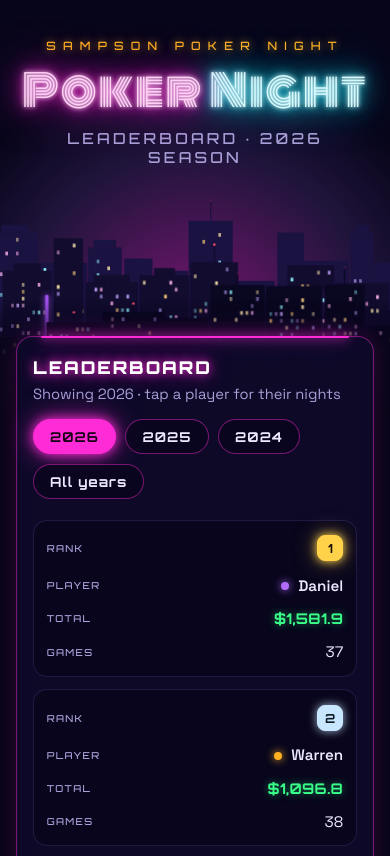
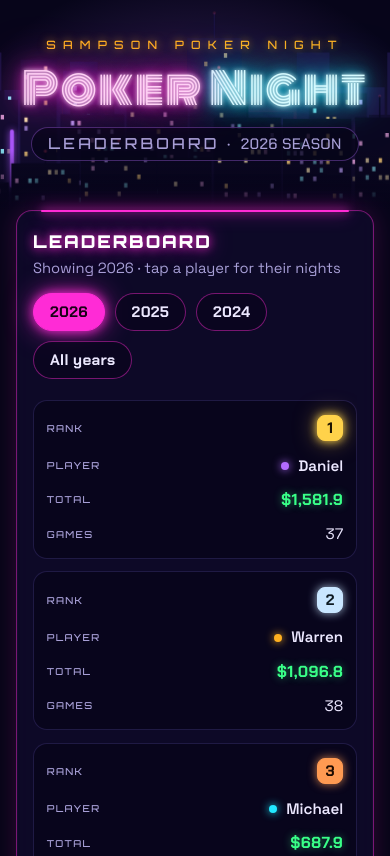
Before and after one commit to TheyCallMeKWAM/Poker-Leaderboard, a plain HTML site: page index.html in a window 390 px wide. Shown: the top 856 px of the page. Drawn offline with nearby package versions, Linux system fonts and the light colour scheme.

Commit message:
Move skyline behind the title, easier-to-read numbers, more race names
- The city now fills a shorter header, behind the title, so the page
  starts higher
- Numbers (totals, ranks, years, chart axes and tags) use Chakra Petch
  instead of Orbitron
- Race name tags spread apart instead of being dropped: every player
  gets a tag on desktop, up to 12 on phones

Co-Authored-By: Claude Opus 5.5 <noreply@anthropic.com>
Claude-Session: https://claude.ai/code/session_016oENKbWM4ueXX3K2ZTUxUg

```diff
--- a/app.js
+++ b/app.js
@@ -898,7 +898,7 @@
                         maxRotation: showAllLabels ? 50 : (compact ? 45 : 0),
                         minRotation: showAllLabels ? 50 : 0,
                         font: {
-                            size: compact ? 10 : 12
+                            size: compact ? 11 : 12
                         }
                     },
                     grid: {
@@ -913,7 +913,7 @@
                         color: "#a79fd6",
                         stepSize: yStepSize,
                         font: {
-                            size: compact ? 10 : 12
+                            size: compact ? 11 : 12
                         },
                         callback: (value) => {
                             if (compact) {
@@ -930,6 +930,11 @@
         };
     }
 
+    if (window.Chart) {
+        window.Chart.defaults.font.family = '"Chakra Petch", "Space Grotesk", sans-serif';
+        window.Chart.defaults.font.size = 12;
+    }
+
     const years = getYears();
     buildYearButtons(years);
     setActiveYear(currentYear);
--- a/index.html
+++ b/index.html
@@ -8,7 +8,7 @@
     <link rel="stylesheet" href="styles.css">
     <link rel="preconnect" href="https://fonts.googleapis.com">
     <link rel="preconnect" href="https://fonts.gstatic.com" crossorigin>
-    <link href="https://fonts.googleapis.com/css2?family=Monoton&family=Orbitron:wght@500;700;900&family=Space+Grotesk:wght@400;500;600;700&display=swap" rel="stylesheet">
+    <link href="https://fonts.googleapis.com/css2?family=Chakra+Petch:wght@500;600;700&family=Monoton&family=Orbitron:wght@500;700;900&family=Space+Grotesk:wght@400;500;600;700&display=swap" rel="stylesheet">
     <script src="https://cdn.jsdelivr.net/npm/chart.js@4.4.1/dist/chart.umd.js" defer></script>
     <script src="data.js" defer></script>
     <script src="data-2024.js" defer></script>
--- a/race.js
+++ b/race.js
@@ -86,8 +86,8 @@
 
     function padding() {
         return isNarrow()
-            ? { left: 52, right: 58, top: 34, bottom: 26 }
-            : { left: 56, right: 104, top: 38, bottom: 30 };
+            ? { left: 52, right: 12, top: 34, bottom: 26 }
+            : { left: 60, right: 130, top: 38, bottom: 30 };
     }
 
     function niceStep(range) {
@@ -176,7 +176,7 @@
 
     function drawGrid() {
         const p = padding();
-        ctx.font = `500 ${isNarrow() ? 10 : 11}px "Space Grotesk", sans-serif`;
+        ctx.font = `600 ${isNarrow() ? 11 : 12}px "Chakra Petch", "Space Grotesk", sans-serif`;
         ctx.textBaseline = "middle";
         ctx.textAlign = "right";
         for (let v = yMin; v <= yMax + 0.001; v += yStep) {
@@ -237,7 +237,7 @@
         // Date pill riding the top of the scanline.
         const idx = Math.round(t);
         const text = dates[idx] ? nightLabel(idx) : "";
-        ctx.font = `700 ${isNarrow() ? 10 : 11}px "Orbitron", sans-serif`;
+        ctx.font = `700 ${isNarrow() ? 12 : 13}px "Chakra Petch", sans-serif`;
         const tw = ctx.measureText(text).width + 16;
         let px = x - tw / 2;
         px = Math.max(4, Math.min(width - tw - 4, px));
@@ -343,51 +343,67 @@
         drawLabels();
     }
 
-    // Name tags next to the dots. Biggest totals (and the followed player)
-    // get first claim on space; anything that would overlap is skipped.
+    // Name tags next to the dots. As many as fit the graph's height get a tag:
+    // the followed player first, then the biggest totals. Tags that would
+    // overlap are spread apart vertically, with a thin line back to their dot.
     function drawLabels() {
+        if (heads.length === 0) {
+            return;
+        }
         const narrow = isNarrow();
-        const limit = selected ? 1 : (narrow ? 7 : 16);
-        const fontSize = narrow ? 10 : 12;
-        ctx.font = `600 ${fontSize}px "Space Grotesk", sans-serif`;
+        const p = padding();
+        const fontSize = narrow ? 10.5 : 12;
+        const lh = fontSize + 5;
+        const gap = 2;
+        const top = p.top - 6;
+        const bottom = height - p.bottom + 4;
+        // On phones, cap the tags so they don't bury the lines.
+        const capacity = Math.min(narrow ? 12 : Infinity, Math.floor((bottom - top) / (lh + gap)));
+        ctx.font = `600 ${fontSize}px "Chakra Petch", "Space Grotesk", sans-serif`;
         ctx.textBaseline = "middle";
-        const priority = heads.slice().sort((a, b) => {
-            if (a.s.name === selected) return -1;
-            if (b.s.name === selected) return 1;
-            return Math.abs(b.v) - Math.abs(a.v);
+
+        const pool = selected ? heads.filter((h) => h.s.name === selected) : heads.slice();
+        pool.sort((a, b) => Math.abs(b.v) - Math.abs(a.v));
+        const chosen = pool.slice(0, capacity).map((h) => {
+            const text = `${h.s.name} ${money(h.v, true)}`;
+            return { h, text, w: ctx.measureText(text).width + 10, y: h.y - lh / 2 };
         });
-        const placed = [];
-        let count = 0;
-        priority.forEach((h) => {
-            if (count >= limit) {
-                return;
+        chosen.sort((a, b) => a.h.y - b.h.y);
+
+        // Push overlapping tags down, then back up from the bottom edge.
+        for (let i = 0; i < chosen.length; i += 1) {
+            const minY = i === 0 ? top : chosen[i - 1].y + lh + gap;
+            chosen[i].y = Math.max(chosen[i].y, minY);
+        }
+        for (let i = chosen.length - 1; i >= 0; i -= 1) {
+            const maxY = i === chosen.length - 1 ? bottom - lh : chosen[i + 1].y - lh - gap;
+            chosen[i].y = Math.min(chosen[i].y, maxY);
+        }
+
+        // Tags go right of the dots when there's room, otherwise left.
+        const maxW = Math.max(...chosen.map((c) => c.w));
+        const onRight = heads[0].x + 14 + maxW <= width - 2;
+        chosen.forEach((c) => {
+            const { h } = c;
+            const boxX = onRight ? h.x + 14 : h.x - 14 - c.w;
+            const midY = c.y + lh / 2;
+            if (Math.abs(midY - h.y) > 2) {
+                ctx.strokeStyle = hexToRgba(h.s.color, 0.55);
+                ctx.lineWidth = 1;
+                ctx.beginPath();
+                ctx.moveTo(h.x + (onRight ? 5 : -5), h.y);
+                ctx.lineTo(onRight ? boxX : boxX + c.w, midY);
+                ctx.stroke();
             }
-            if (selected && h.s.name !== selected) {
-                return;
-            }
-            const text = narrow ? h.s.name : `${h.s.name} ${money(h.v, true)}`;
-            const w = ctx.measureText(text).width + 10;
-            const lh = fontSize + 6;
-            let x = h.x + 9;
-            if (x + w > width - 2) {
-                x = h.x - 9 - w;
-            }
-            const box = { x, y: h.y - lh / 2, w, h: lh };
-            const hit = placed.some((b) => box.x < b.x + b.w && box.x + box.w > b.x && box.y < b.y + b.h && box.y + box.h > b.y);
-            if (hit) {
-                return;
-            }
-            placed.push(box);
-            count += 1;
-            ctx.fillStyle = "rgba(10, 6, 30, 0.78)";
-            roundRect(box.x, box.y, box.w, box.h, 5);
+            ctx.fillStyle = "rgba(10, 6, 30, 0.85)";
+            roundRect(boxX, c.y, c.w, lh, 5);
             ctx.fill();
             ctx.strokeStyle = hexToRgba(h.s.color, 0.7);
             ctx.lineWidth = 1;
             ctx.stroke();
             ctx.fillStyle = h.s.color;
             ctx.textAlign = "left";
-            ctx.fillText(text, box.x + 5, h.y + 0.5);
+            ctx.fillText(c.text, boxX + 5, midY + 0.5);
         });
     }
 
@@ -648,6 +664,11 @@
     playButton.addEventListener("click", () => setPlaying(!playing));
     clearButton.addEventListener("click", () => toggleSelect(selected));
 
+    // Canvas text needs the web fonts; redraw once they've loaded.
+    if (document.fonts && document.fonts.ready) {
+        document.fonts.ready.then(() => draw());
+    }
+
     if ("ResizeObserver" in window) {
         new ResizeObserver(() => resize()).observe(shell);
     } else {
--- a/styles.css
+++ b/styles.css
@@ -14,6 +14,8 @@
     --green: #39ff88;
     --red: #ff4d6d;
     --heading: "Orbitron", "Space Grotesk", sans-serif;
+    /* Numbers use Chakra Petch: still techy, but its digits are easy to read. */
+    --num: "Chakra Petch", "Space Grotesk", sans-serif;
     --body: "Space Grotesk", "Segoe UI", sans-serif;
 }
 
@@ -76,8 +78,9 @@ body {
 
 .site-header {
     position: relative;
-    padding: 3.2rem 1.25rem 0;
-    min-height: 420px;
+    padding: 2.4rem 1.25rem 3.6rem;
+    min-height: 280px;
+    justify-content: center;
     display: flex;
     flex-direction: column;
     overflow: hidden;
@@ -88,9 +91,9 @@ body {
     content: "";
     position: absolute;
     left: 50%;
-    bottom: 40px;
+    bottom: 0;
     width: 140%;
-    height: 260px;
+    height: 240px;
     transform: translateX(-50%);
     background: radial-gradient(ellipse at 50% 100%, rgba(255, 43, 214, 0.45), rgba(178, 107, 255, 0.15) 45%, transparent 70%);
     pointer-events: none;
@@ -98,6 +101,8 @@ body {
 
 .header-inner {
     position: relative;
+    /* Soft dark halo so the sign reads cleanly over the lit windows. */
+    background: radial-gradient(ellipse 55% 60% at 50% 50%, rgba(7, 5, 26, 0.75), transparent 75%);
     z-index: 2;
     width: 100%;
     max-width: 1100px;
@@ -106,11 +111,12 @@ body {
 }
 
 .skyline {
+    /* The city fills the whole header, behind the title. */
     position: absolute;
     left: 0;
     right: 0;
     bottom: 0;
-    height: 230px;
+    height: 100%;
     z-index: 1;
     pointer-events: none;
 }
@@ -186,6 +192,11 @@ body {
 }
 
 .subtitle {
+    display: inline-block;
+    padding: 0.35rem 1rem;
+    border-radius: 999px;
+    background: rgba(7, 5, 26, 0.8);
+    border: 1px solid rgba(178, 107, 255, 0.35);
     font-family: var(--heading);
     margin: 1rem 0 0;
     color: var(--muted);
@@ -200,7 +211,7 @@ main {
     position: relative;
     z-index: 3;
     max-width: 1100px;
-    margin: -1.5rem auto 2rem;
+    margin: 0 auto 2rem;
     padding: 0 1.25rem 2rem;
     display: grid;
     gap: 1.75rem;
@@ -910,12 +921,8 @@ section + section {
 
 @media (max-width: 700px) {
     .site-header {
-        padding-top: 2.4rem;
-        min-height: 360px;
-    }
-
-    .skyline {
-        height: 170px;
+        padding: 1.8rem 1rem 2.6rem;
+        min-height: 210px;
     }
 
     main {
@@ -1062,3 +1069,43 @@ section + section {
         transition: none !important;
     }
 }
+
+/* ---------- Numbers ---------- */
+
+.money,
+.race-total,
+.race-rank,
+.race-date,
+.race-months span,
+.rank-badge,
+.year-button,
+.date-picker select,
+#hero-year {
+    font-family: var(--num);
+    font-variant-numeric: tabular-nums;
+    letter-spacing: 0.02em;
+}
+
+.money {
+    font-size: 1rem;
+}
+
+.race-total {
+    font-size: 0.9rem;
+}
+
+.race-rank {
+    font-size: 0.8rem;
+}
+
+.race-date {
+    font-size: 1.05rem;
+}
+
+.rank-badge {
+    font-size: 0.95rem;
+}
+
+.year-button {
+    font-size: 0.95rem;
+}
```
